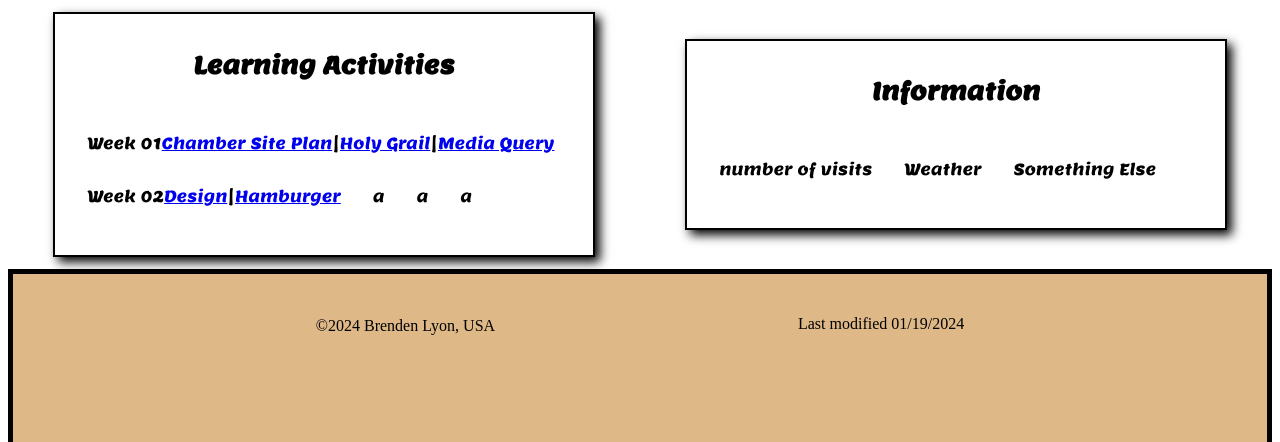
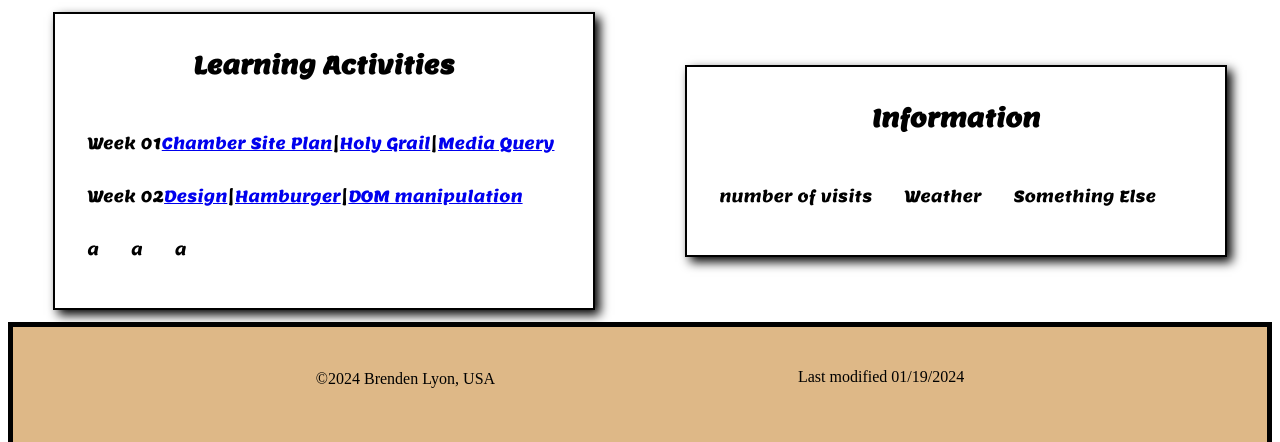
Before and after one commit to richardlyonheart/wdd230, a plain HTML site: page index.html in a window 1280 px wide. Shown: the part 658-1100 px from the top of the page. Drawn offline with Linux system fonts and the light colour scheme; a web font is replaced by a local one.

Commit message:
dom manipulation added

```diff
--- a/index.html
+++ b/index.html
@@ -36,7 +36,7 @@
             <h2>Learning Activities</h2>
             <ul>
                 <li>Week 01 <a href="week01/chamber-site-plan.html">Chamber Site Plan</a> | <a href="week01/holygrail.html">Holy Grail</a> | <a href="week01/media-query.html">Media Query</a></li>
-                <li>Week 02 <a href="design">Design</a> | <a href="https://codepen.io/richardlyonheart/pen/bGZWEyP">Hamburger</a></li>
+                <li>Week 02 <a href="design">Design</a> | <a href="https://codepen.io/richardlyonheart/pen/bGZWEyP">Hamburger</a> | <a href="week02/bom.html">DOM manipulation</a></li>
                 <li>a</li>
                 <li>a</li>
                 <li>a</li>
--- /dev/null
+++ b/week02/styles/bom.css
@@ -0,0 +1,69 @@
+* {
+	margin: 0;
+	padding: 0;
+}
+
+body {
+	height: 100vh;
+	display: flex;
+	flex-direction: column;
+	align-items: center;
+	justify-content: center;
+	font-family: Acme, Arial, sans-serif;
+}
+
+h1 {
+	font-size: 1.5rem;
+}
+
+main {
+	margin: 1rem auto;
+	border: 1px solid rgba(0, 0, 0, 0.1);
+	padding: 1rem;
+	background-color: #ddd;
+	display: flex;
+	flex-direction: column;
+}
+
+input,
+button {
+	padding: 0.5rem;
+}
+
+button {
+	margin: 0.5rem;
+}
+
+.delete {
+	width: fit-content;
+}
+
+.input {
+	display: flex;
+	gap: 1rem;
+}
+
+.list {
+	padding: 0.5rem;
+}
+
+ul {
+	margin: 1rem;
+	list-style: none;
+}
+
+li {
+	display: flex;
+	align-items: center;
+	justify-content: space-between;
+}
+
+@media only screen and (min-width: 32.5em) {
+	h1 {
+		font-size: 2rem;
+	}
+
+	main {
+		width: 320px;
+	}
+}
```
Also changed, not shown: week02/bom.html (added, +22 -0 lines), week02/scripts/bom.js (added, +23 -0 lines).
